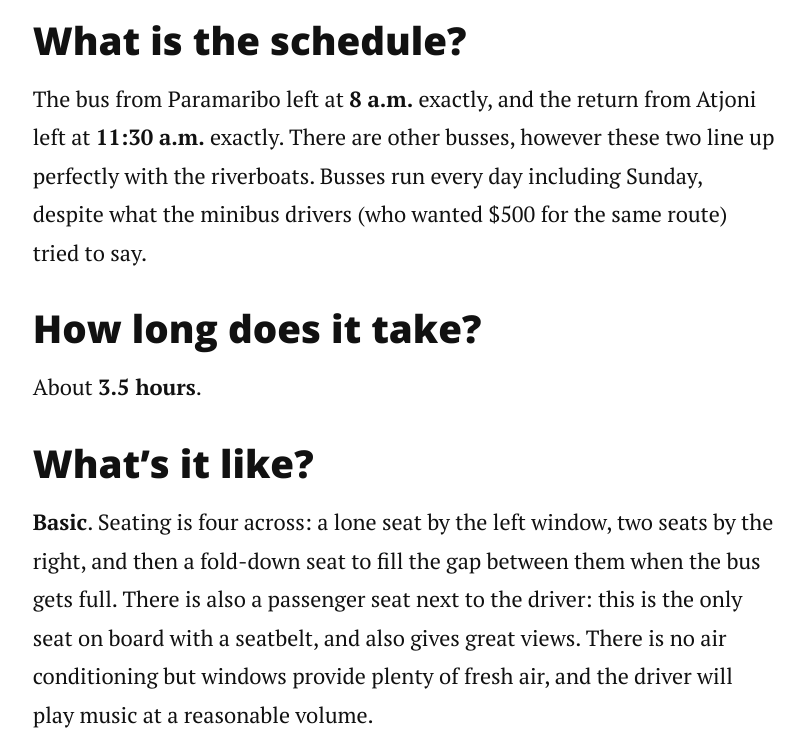
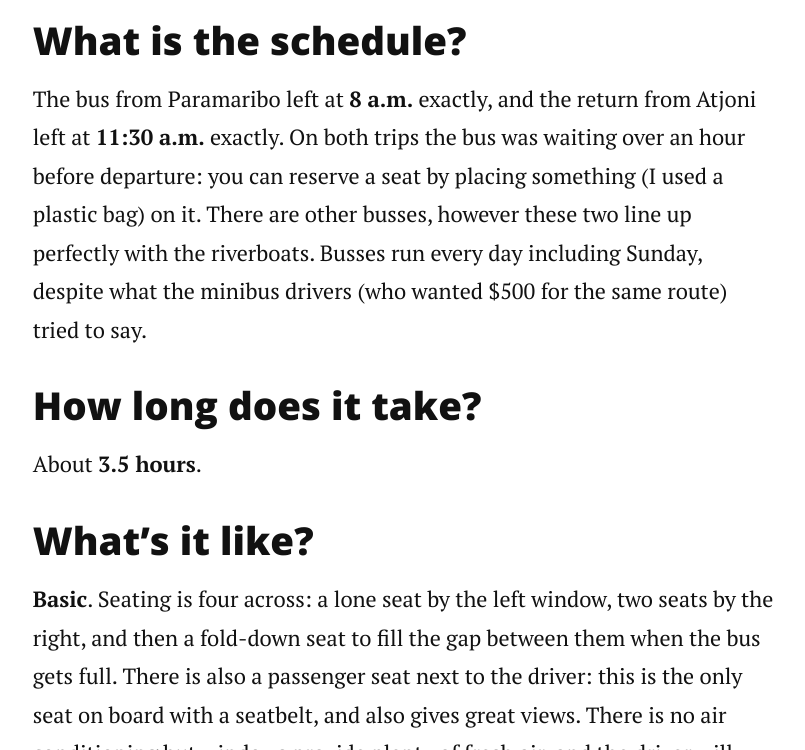
Before and after one commit to RatherBeExploring/ratherbeexploring.github.io, a Jekyll site: the page built from _posts/2026-01-11-paramaribo-to-atjoni-by-public-bus.markdown, in a window 1280 px wide and 900 px high, scrolled down 3719 px, cut to the strip 138-888 px from the top of the window. Shown: the whole strip, without its empty margins (236-1041 px from the left). Built offline with Jekyll 4.4.1, drawn with Linux system fonts in a browser that asks for light colours; nearby versions of some CDN libraries.

Commit message:
Update 2026-01-11-paramaribo-to-atjoni-by-public-bus.markdown

```diff
--- a/_posts/2026-01-11-paramaribo-to-atjoni-by-public-bus.markdown
+++ b/_posts/2026-01-11-paramaribo-to-atjoni-by-public-bus.markdown
@@ -45,7 +45,7 @@ The bus will drop you off right outside the port.
 
 ### What is the schedule?
 
-The bus from Paramaribo left at **8 a.m.** exactly, and the return from Atjoni left at **11:30 a.m.** exactly.  There are other busses, however these two line up perfectly with the riverboats.  Busses run every day including Sunday, despite what the minibus drivers (who wanted $500 for the same route) tried to say.
+The bus from Paramaribo left at **8 a.m.** exactly, and the return from Atjoni left at **11:30 a.m.** exactly.  On both trips the bus was waiting over an hour before departure: you can reserve a seat by placing something (I used a plastic bag) on it.  There are other busses, however these two line up perfectly with the riverboats.  Busses run every day including Sunday, despite what the minibus drivers (who wanted $500 for the same route) tried to say.
 
 ### How long does it take?
 
```
